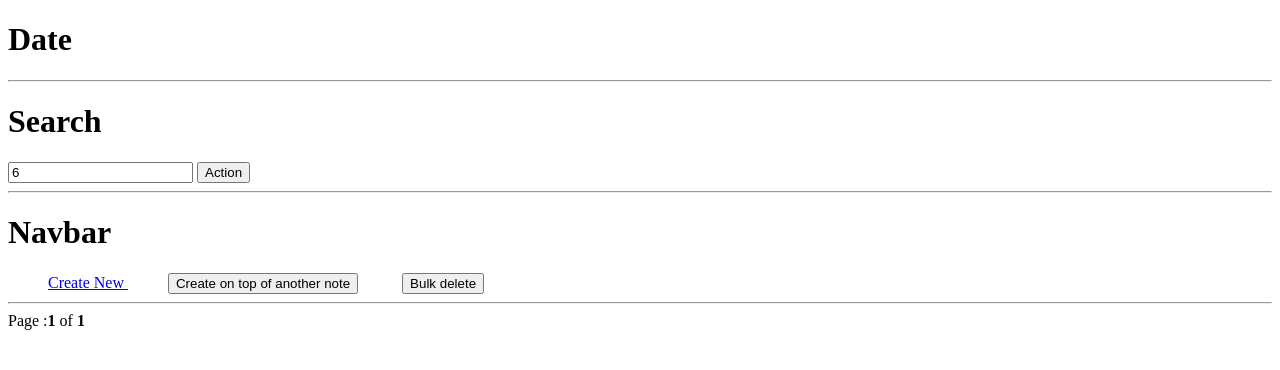
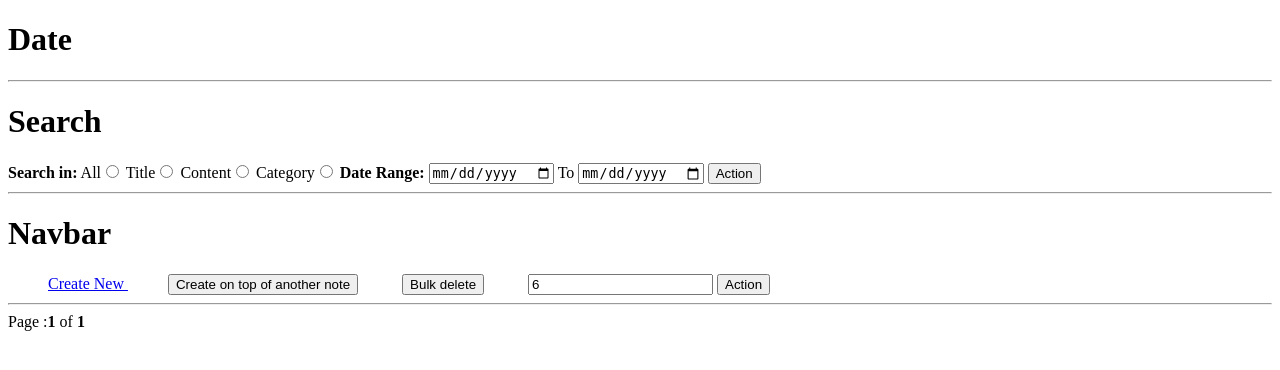
Before and after one commit to khosravipour-salman/NoteApp, a Django app: page /home/ in a window 1280 px wide. Shown: the top 370 px of the page. Run offline with Django 4.2, Linux system fonts and the light colour scheme; data that the repository does not hold is empty.

Commit message:
refactor form elements structure

```diff
--- a/error_handlers/custom_middleware.py
+++ b/error_handlers/custom_middleware.py
@@ -9,14 +9,14 @@ class DevelopmentErrorHandler:
     def __call__(self, request):
         response = self.get_response(request)
 
-        page_404 = reverse('error_handlers:custom_handler404')
-        page_500 = reverse('error_handlers:custom_handler500')
+        # page_404 = reverse('error_handlers:custom_handler404')
+        # page_500 = reverse('error_handlers:custom_handler500')
 
-        if not request.path == page_404 or request.path == page_500:
-            if response.status_code == 404:
-                return redirect(page_404)
+        # if not request.path == page_404 or request.path == page_500:
+        #     if response.status_code == 404:
+        #         return redirect(page_404)
 
-            elif response.status_code == 500:
-                return redirect(page_500)
+        #     elif response.status_code == 500:
+        #         return redirect(page_500)
 
         return response
--- a/note/templates/snippets/navbar.html
+++ b/note/templates/snippets/navbar.html
@@ -14,6 +14,14 @@
 			<input type="submit" value="Bulk delete"
 			formaction="{% url 'note:bulk_delete' %}">
 	</ul>
+	<ul style="display: inline;" >
+			<input type="number" name="object_per_page_limit"
+				{% if object_per_page_limit %}
+					value={{ object_per_page_limit }}
+				{% endif %}
+			>
+			<input type="submit" value="Action">
+	</ul>
 </li>
 
 <hr>
--- a/note/templates/snippets/search.html
+++ b/note/templates/snippets/search.html
@@ -1,10 +1,13 @@
 <h1>Search</h1>
 <form method="GET">
-	<input type="number" name="object_per_page_limit"
-		{% if object_per_page_limit %}
-			value={{ object_per_page_limit }}
-		{% endif %}
-	>
+	<b>Search in:</b>
+	All<input type="radio" name="all" value="{{ note.title }}">
+	Title<input type="radio" name="titles" value="{{ note.title }}">
+	Content<input type="radio" name="content" value="{{ note.title }}">
+	Category<input type="radio" name="category" value="{{ note.title }}">
+
+	<b>Date Range:</b> <input type="date"> To <input type="date">
+
 	<input type="submit" value="Action">
 </form>
 
--- a/note/views.py
+++ b/note/views.py
@@ -47,7 +47,6 @@ def create_note_with_inheritance(request):
 	instance_obj = get_object_or_404(Note, title=instance_title)
 
 	form = NoteForm(initial={'title': instance_obj.title, 'content': instance_obj.content})
-
 	if request.method == 'POST':
 		form = NoteForm(request.POST)
 		if form.is_valid():
@@ -66,7 +65,6 @@ def bulk_delete(request):
 		for name, value in request.GET.items()
 		if name.startswith('bd---')
 	]
-
 	for obj in obj_list:
 		Note.objects.get(title=obj).delete()
 
```
Also changed, not shown: note/urls.py (line endings or trailing spaces).
